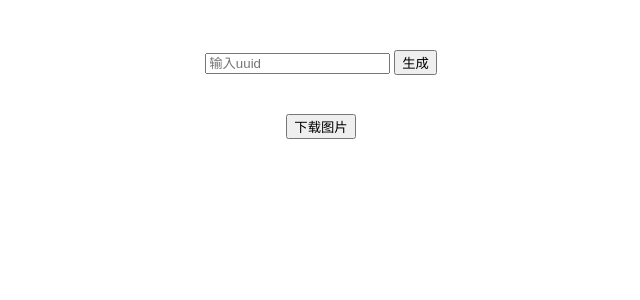
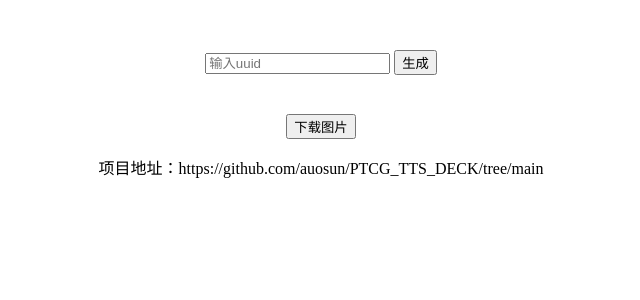
Before and after one commit to auosun/PTCG_TTS_DECK, a Flask app: page / in a window 1280 px wide. Shown: the top 300 px of the page, without its empty margins (319-959 px from the left). Run offline with Flask 2, Linux system fonts and the light colour scheme.

Commit message:
refactor: 调整html展示

```diff
--- a/templates/index.html
+++ b/templates/index.html
@@ -39,8 +39,10 @@
         {% else %}
             <h2>{{ execute_msg }}</h2>
         {% endif %}
-        <button id="downloadButton">下载图片</button>
+
     </div>
+    <button id="downloadButton">下载图片</button>
+    <p>项目地址：https://github.com/auosun/PTCG_TTS_DECK/tree/main</p>
 </div>
 
 <script>
```
